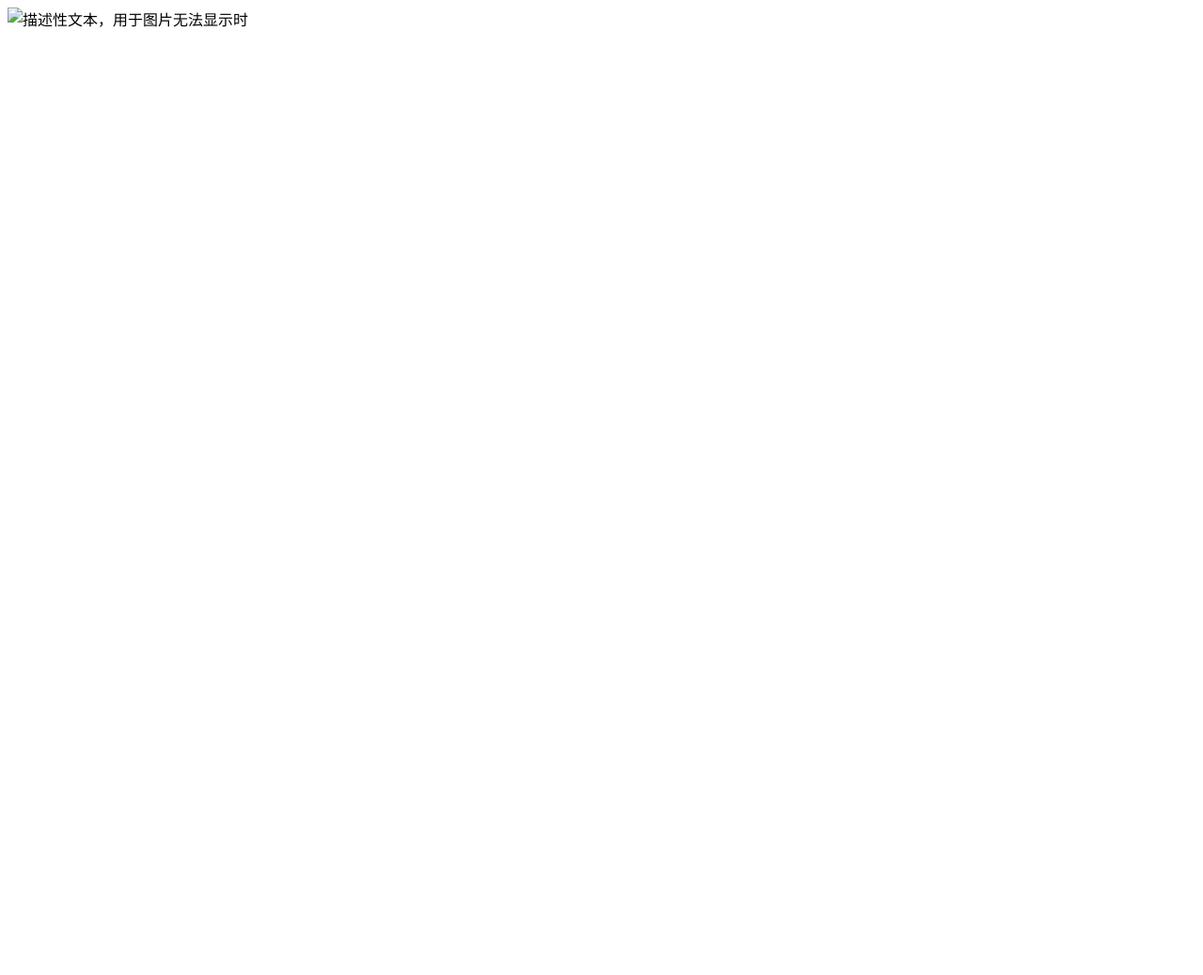
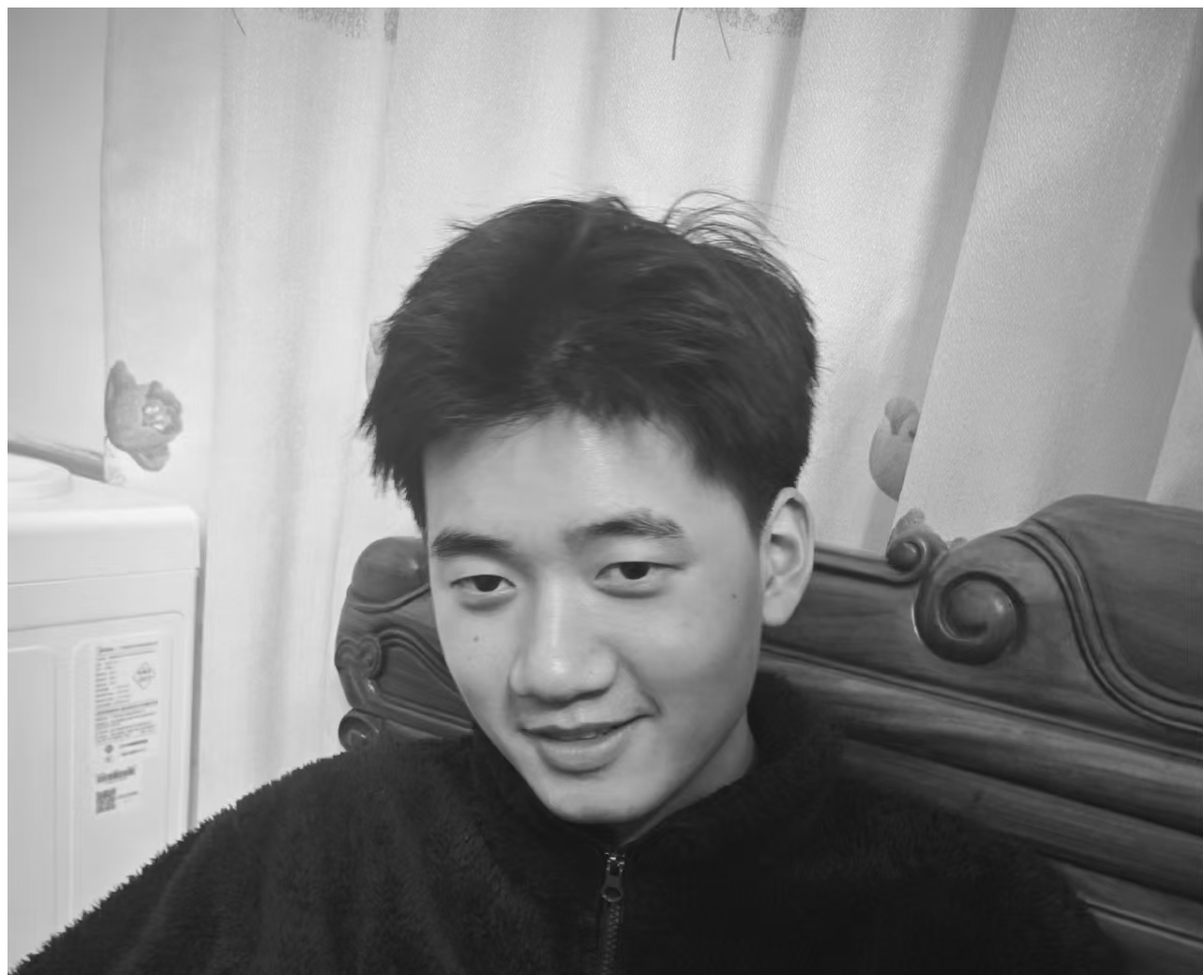
Before and after one commit to sKm1sakA/skmisaka, a plain HTML site: page index.html in a window 1280 px wide. Shown: the top 1038 px of the page at 94% size. Before the commit the page ends 800 px from the top, so only its background shows below. Drawn offline with Linux system fonts and the light colour scheme.

Commit message:
Update index.html

```diff
--- a/index.html
+++ b/index.html
@@ -8,7 +8,7 @@
 <body>
 
     <!-- 这里放置图片 -->
-    <img src="./main/hunter.png" alt="描述性文本，用于图片无法显示时">
+    <img src="hunter.jpg" alt="描述性文本，用于图片无法显示时">
 
 </body>
 </html>
```
